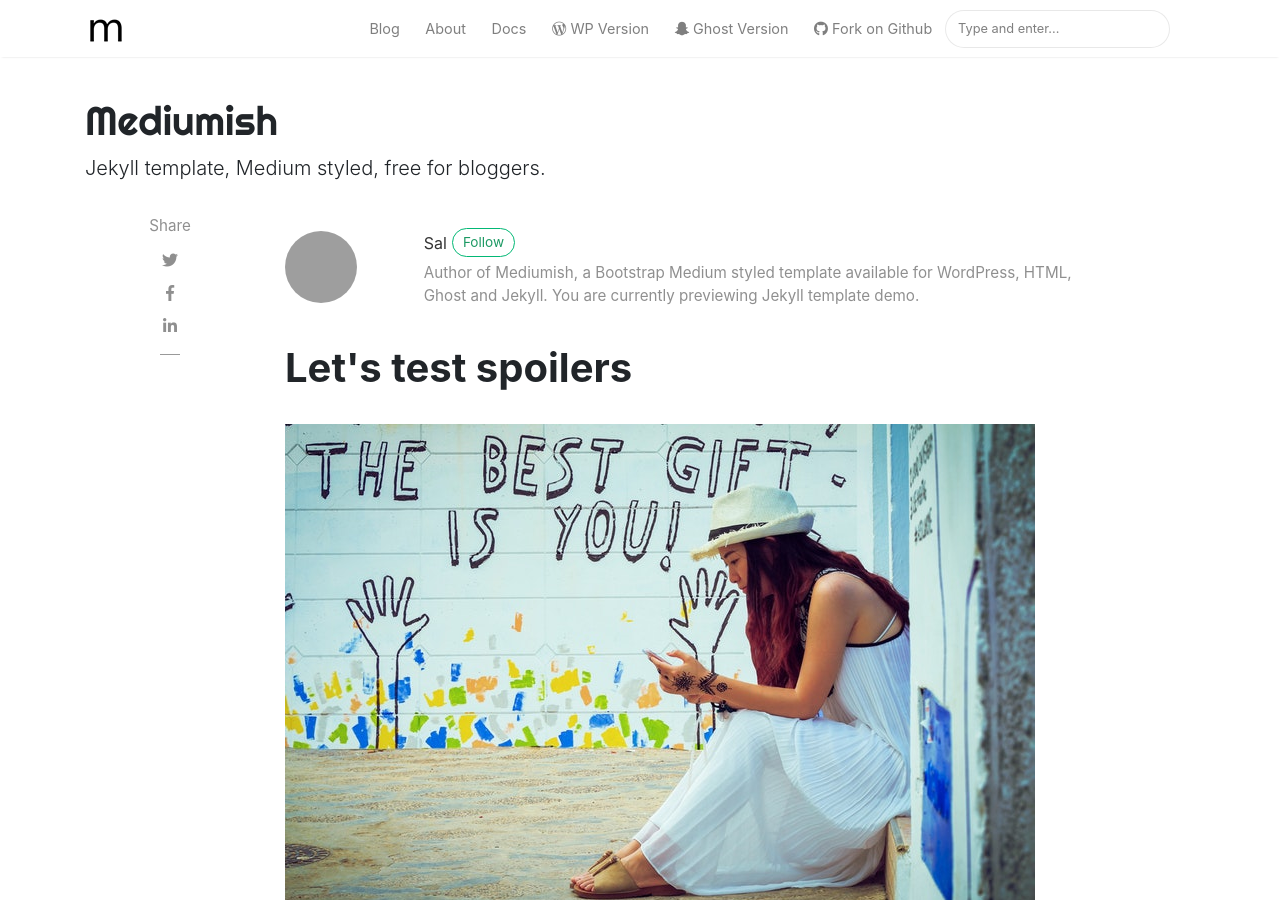
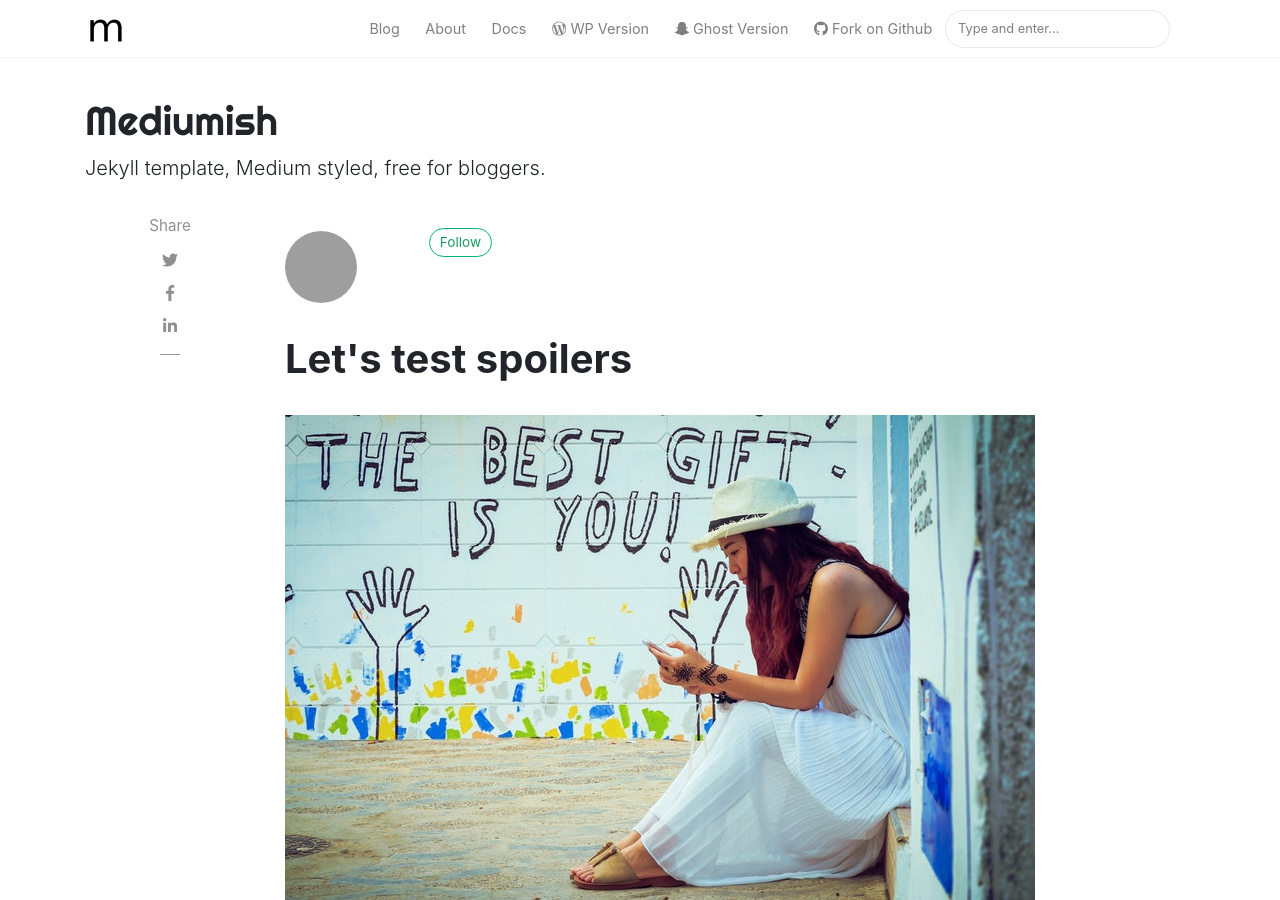
Before and after one commit to stackbit-projects/clarissarjtais-blog-f115a, a Jekyll site: the page built from _posts/2018-01-11-quick-start-guide.md, in a window 1280 px wide and 900 px high. Built offline with Jekyll 4.4.1, drawn with Linux system fonts in a browser that asks for light colours; nearby versions of some CDN libraries; comment, search, counter and statistics services are not loaded; grey boxes are pictures that could not be loaded.

Commit message:
2018-01-11-quick-start-guide.md: updated author

```diff
--- a/_posts/2018-01-11-quick-start-guide.md
+++ b/_posts/2018-01-11-quick-start-guide.md
@@ -1,8 +1,10 @@
 ---
 layout: post
-title:  "Let's test spoilers"
-author: sal
-categories: [ Jekyll, tutorial ]
+title: Let's test spoilers
+author: Clarissa
+categories:
+  - Jekyll
+  - tutorial
 image: assets/images/12.jpg
 featured: true
 hidden: true
```
